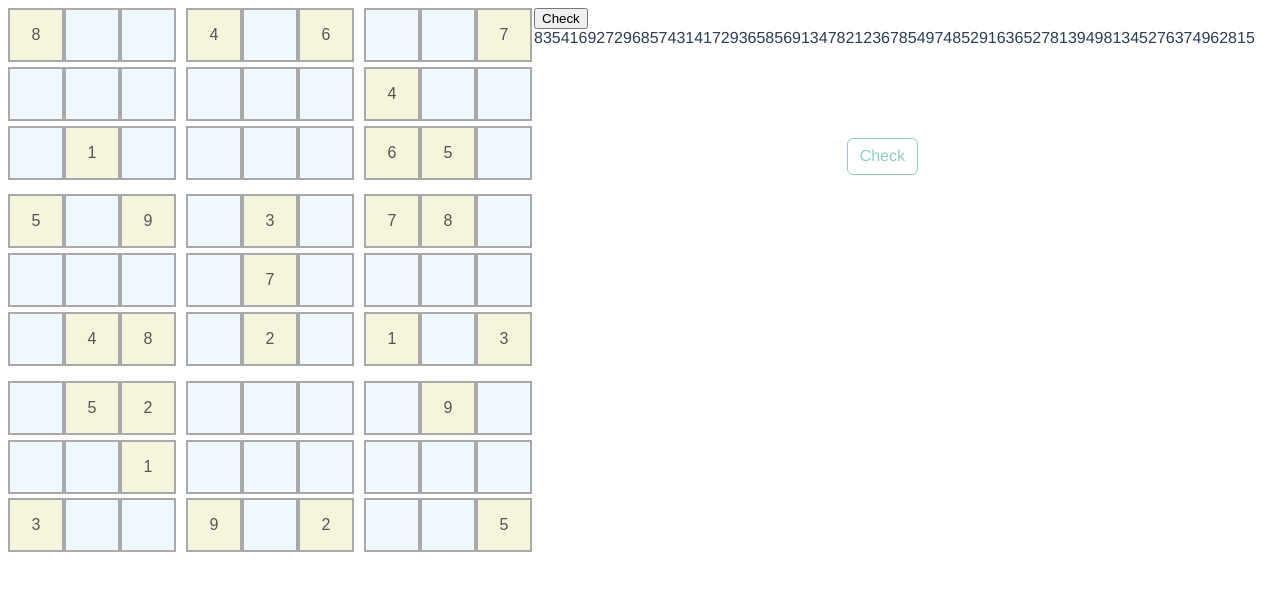
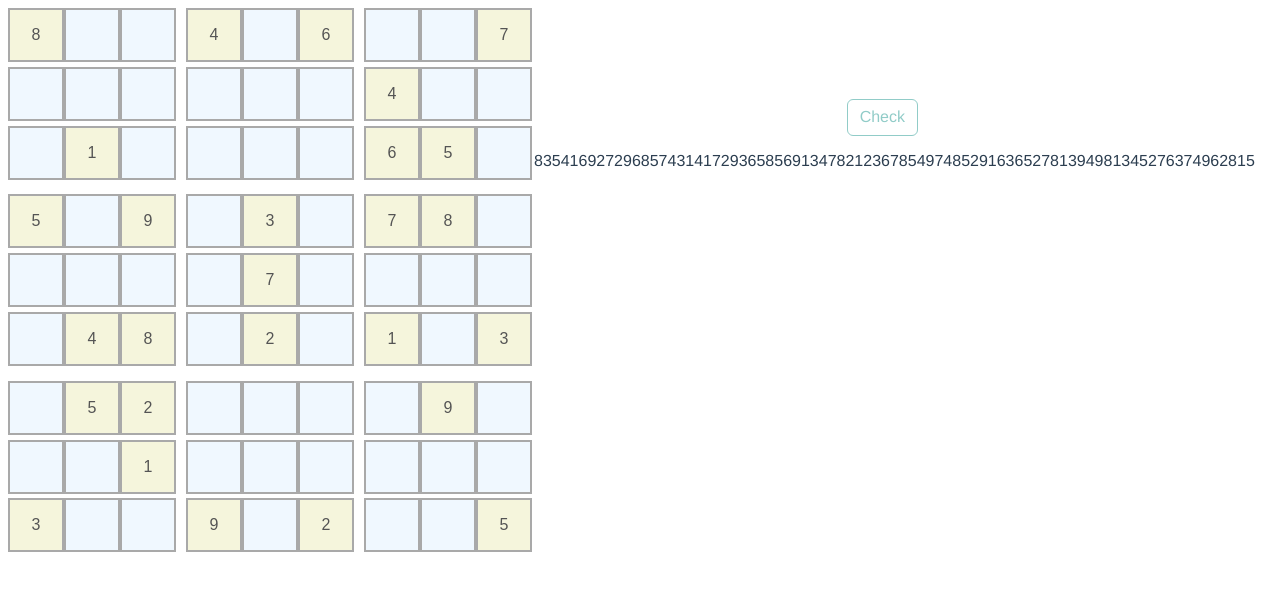
Before and after one commit to anpe9592/Sudoku-vue, a Vue app: page / in a window 1280 px wide. Shown: the top 590 px of the page. Built offline with nearby package versions, Linux system fonts and the light colour scheme.

Commit message:
removed old check button

```diff
--- a/src/components/Sudoku.vue
+++ b/src/components/Sudoku.vue
@@ -5,11 +5,8 @@
         <input type="text" v-model="items[index]" :disabled="isdisabled(index)" class="tile" />
       </div>
     </div>
-    <div>
-      <button v-on:click="checkItem()">Check</button>
-    </div>
+    <gameMenu @new-game="newGame()" :gameOver="gameOver" :won="won"></gameMenu>
     <div>{{solutionItems}}</div>
-    <gameMenu @new-game="newGame()" :gameOver="gameOver" :won="won"></gameMenu>
   </div>
 </template>
 
```
